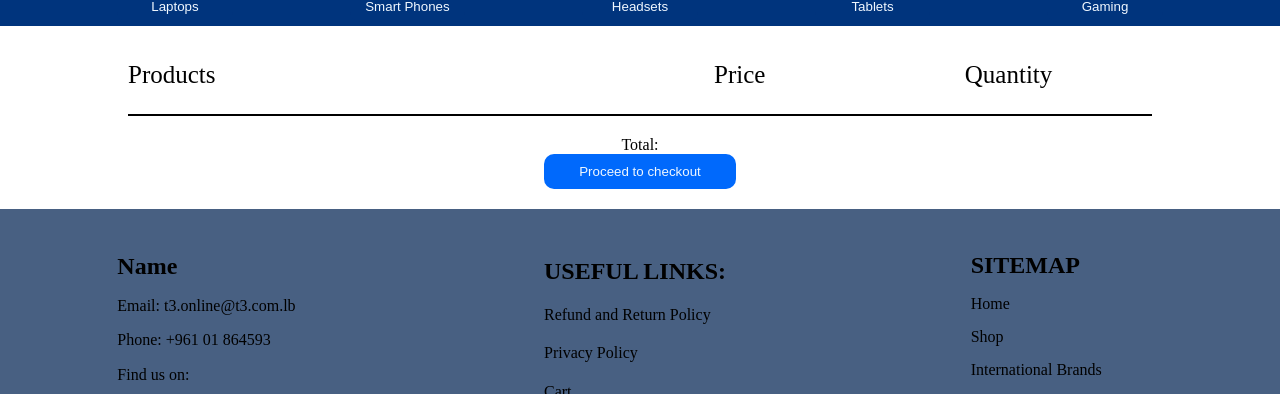
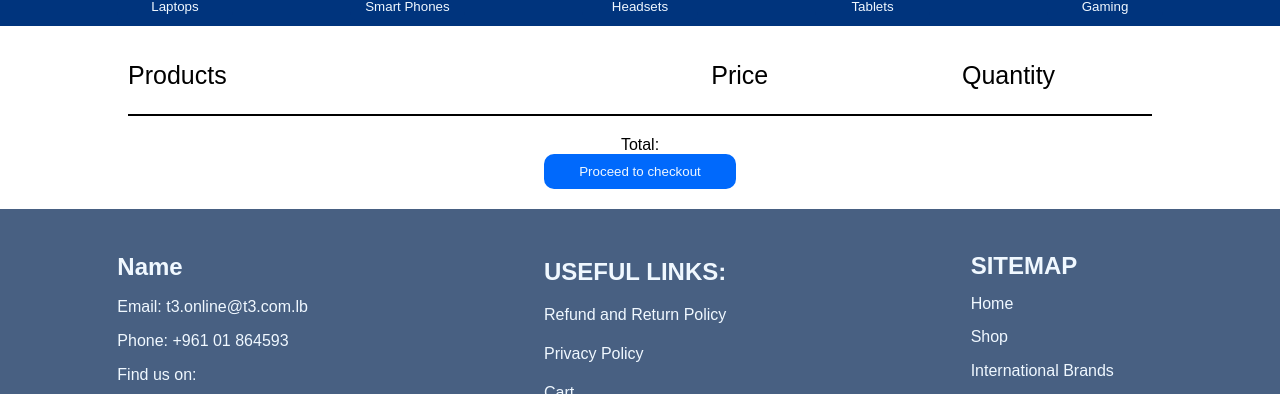
Before and after one commit to Fadi-Haddad-235/E-Commerce-Website, a plain HTML site: page cart.html in a window 1280 px wide. Shown: the part 184-578 px from the top of the page. Drawn offline with Linux system fonts and the light colour scheme.

Commit message:
Added font and chenged color of footer

```diff
--- a/css/cart.css
+++ b/css/cart.css
@@ -3,6 +3,10 @@
   margin: 0;
   padding: 0;
   box-sizing: border-box;
+}
+
+body {
+  font-family: Arial, Helvetica, sans-serif;
 }
 
 img {
@@ -158,6 +162,7 @@ img {
   justify-content: space-around;
   align-items: center;
   background-color: #486082;
+  color: aliceblue;
 }
 
 .social {
--- a/css/productdetails.css
+++ b/css/productdetails.css
@@ -3,6 +3,10 @@
   margin: 0;
   padding: 0;
   box-sizing: border-box;
+}
+
+body {
+  font-family: Arial, Helvetica, sans-serif;
 }
 
 img {
@@ -226,6 +230,7 @@ img {
   justify-content: space-around;
   align-items: center;
   background-color: #486082;
+  color: aliceblue;
 }
 
 .social {
```
